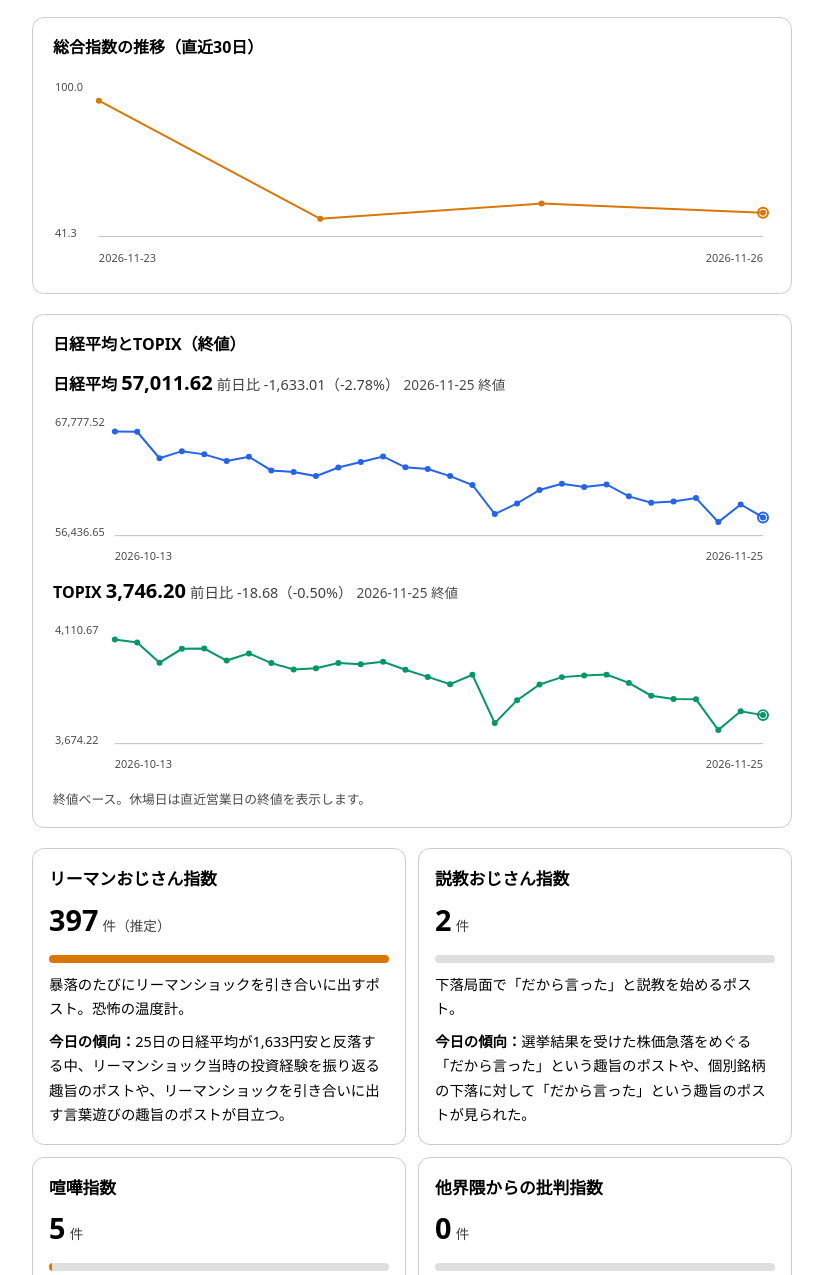
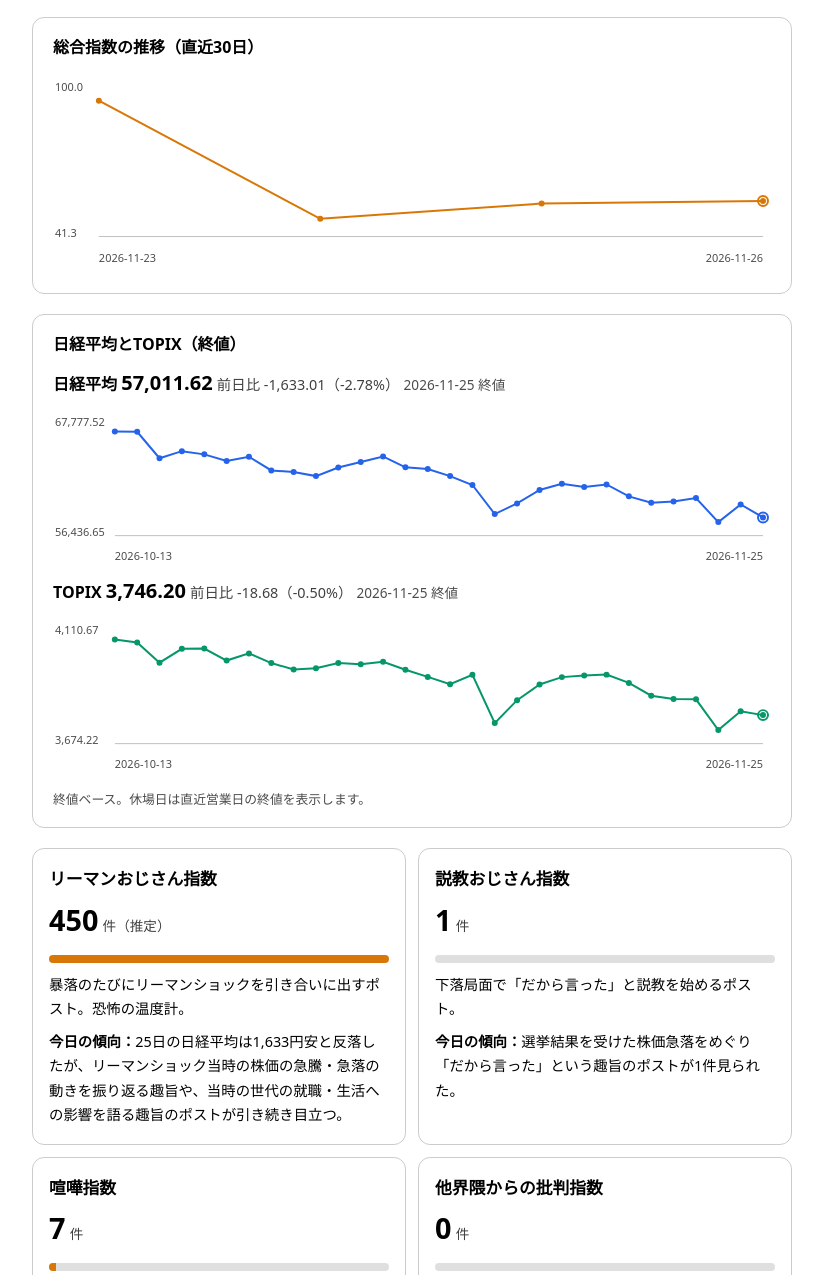
Before and after one commit to kabukurasentiment-art/kabukurasentiment-art.github.io, a plain HTML site: page index.html in a window 1280 px wide. Shown: the part 555-1830 px from the top of the page, without its empty margins (228-1051 px from the left). Drawn offline with Linux system fonts and the light colour scheme.

Commit message:
Update sentiment index for 2026-11-26

```diff
--- a/index.html
+++ b/index.html
@@ -53,8 +53,8 @@
 
   <div class="composite">
     <div class="label">総合指数（2026年11月26日）</div>
-    <div class="num">44.3</div>
-    <div class="label">記録開始日＝100として指数化。サンプル合計 404件</div>
+    <div class="num">50.2</div>
+    <div class="label">記録開始日＝100として指数化。サンプル合計 458件</div>
   </div>
 
   <div class="chart">
@@ -63,12 +63,12 @@
       <line x1="46" y1="168" x2="712" y2="168" stroke="rgba(128,128,128,.5)" stroke-width="1"/>
       <text x="2" y="22" font-size="11" fill="currentColor" opacity=".7">100.0</text>
       <text x="2" y="168" font-size="11" fill="currentColor" opacity=".7">41.3</text>
-      <polyline points="46.0,31.8 268.0,150.2 490.0,134.9 712.0,144.2" fill="none" stroke="#d97706" stroke-width="2"/>
+      <polyline points="46.0,31.8 268.0,150.2 490.0,134.9 712.0,132.3" fill="none" stroke="#d97706" stroke-width="2"/>
       <circle cx="46.0" cy="31.8" r="3" fill="#d97706"/>
       <circle cx="268.0" cy="150.2" r="3" fill="#d97706"/>
       <circle cx="490.0" cy="134.9" r="3" fill="#d97706"/>
-      <circle cx="712.0" cy="144.2" r="3" fill="#d97706"/>
-      <circle cx="712.0" cy="144.2" r="5" fill="none" stroke="#d97706" stroke-width="2"/>
+      <circle cx="712.0" cy="132.3" r="3" fill="#d97706"/>
+      <circle cx="712.0" cy="132.3" r="5" fill="none" stroke="#d97706" stroke-width="2"/>
       <text x="46" y="194" font-size="11" fill="currentColor" opacity=".7">2026-11-23</text>
       <text x="712" y="194" font-size="11" fill="currentColor" opacity=".7" text-anchor="end">2026-11-26</text>
     </svg>
@@ -160,24 +160,24 @@
   <div class="cards">
     <div class="card">
       <h2>リーマンおじさん指数</h2>
-      <div><span class="count">397</span> <span class="unit">件（推定）</span></div>
+      <div><span class="count">450</span> <span class="unit">件（推定）</span></div>
       <div class="bar"><div style="width:100%"></div></div>
       <p>暴落のたびにリーマンショックを引き合いに出すポスト。恐怖の温度計。</p>
-      <p><strong>今日の傾向：</strong>25日の日経平均が1,633円安と反落する中、リーマンショック当時の投資経験を振り返る趣旨のポストや、リーマンショックを引き合いに出す言葉遊びの趣旨のポストが目立つ。</p>
+      <p><strong>今日の傾向：</strong>25日の日経平均は1,633円安と反落したが、リーマンショック当時の株価の急騰・急落の動きを振り返る趣旨や、当時の世代の就職・生活への影響を語る趣旨のポストが引き続き目立つ。</p>
     </div>
     <div class="card">
       <h2>説教おじさん指数</h2>
-      <div><span class="count">2</span> <span class="unit">件</span></div>
+      <div><span class="count">1</span> <span class="unit">件</span></div>
       <div class="bar"><div style="width:0%"></div></div>
       <p>下落局面で「だから言った」と説教を始めるポスト。</p>
-      <p><strong>今日の傾向：</strong>選挙結果を受けた株価急落をめぐる「だから言った」という趣旨のポストや、個別銘柄の下落に対して「だから言った」という趣旨のポストが見られた。</p>
+      <p><strong>今日の傾向：</strong>選挙結果を受けた株価急落をめぐり「だから言った」という趣旨のポストが1件見られた。</p>
     </div>
     <div class="card">
       <h2>喧嘩指数</h2>
-      <div><span class="count">5</span> <span class="unit">件</span></div>
-      <div class="bar"><div style="width:1%"></div></div>
+      <div><span class="count">7</span> <span class="unit">件</span></div>
+      <div class="bar"><div style="width:2%"></div></div>
       <p>株クラ同士の罵り合い・言い合い系ポスト（近似）。</p>
-      <p><strong>今日の傾向：</strong>株クラへの皮肉や特定の銘柄観への反発の趣旨のポストが見られる一方、「喧嘩する体力も残っていない」という趣旨の自虐的なポストもあり、直接の罵り合いは少なめ。</p>
+      <p><strong>今日の傾向：</strong>株クラ同士の言い合いを話題にする趣旨のポストが見られ、喧嘩のタイミングを買い時と見る声もあるが、直接の罵り合いは少なめ。件数は前回から半減した。</p>
     </div>
     <div class="card">
       <h2>他界隈からの批判指数</h2>
```
